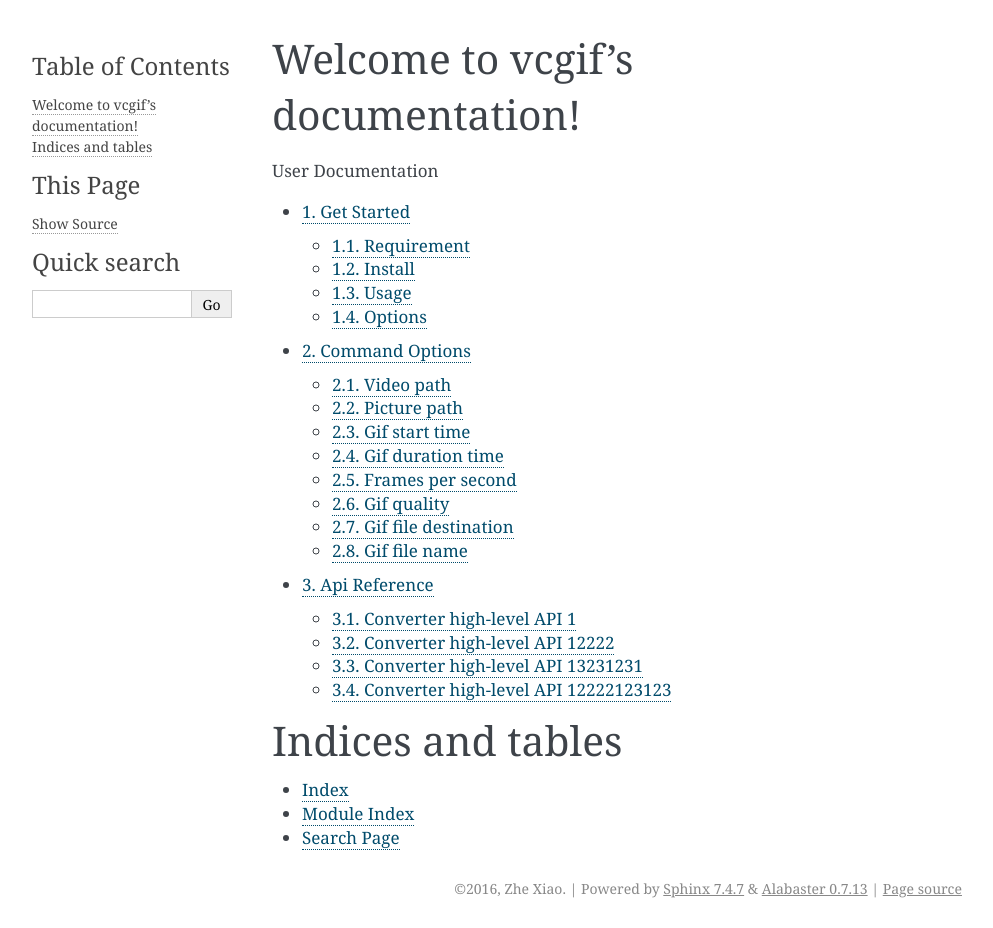
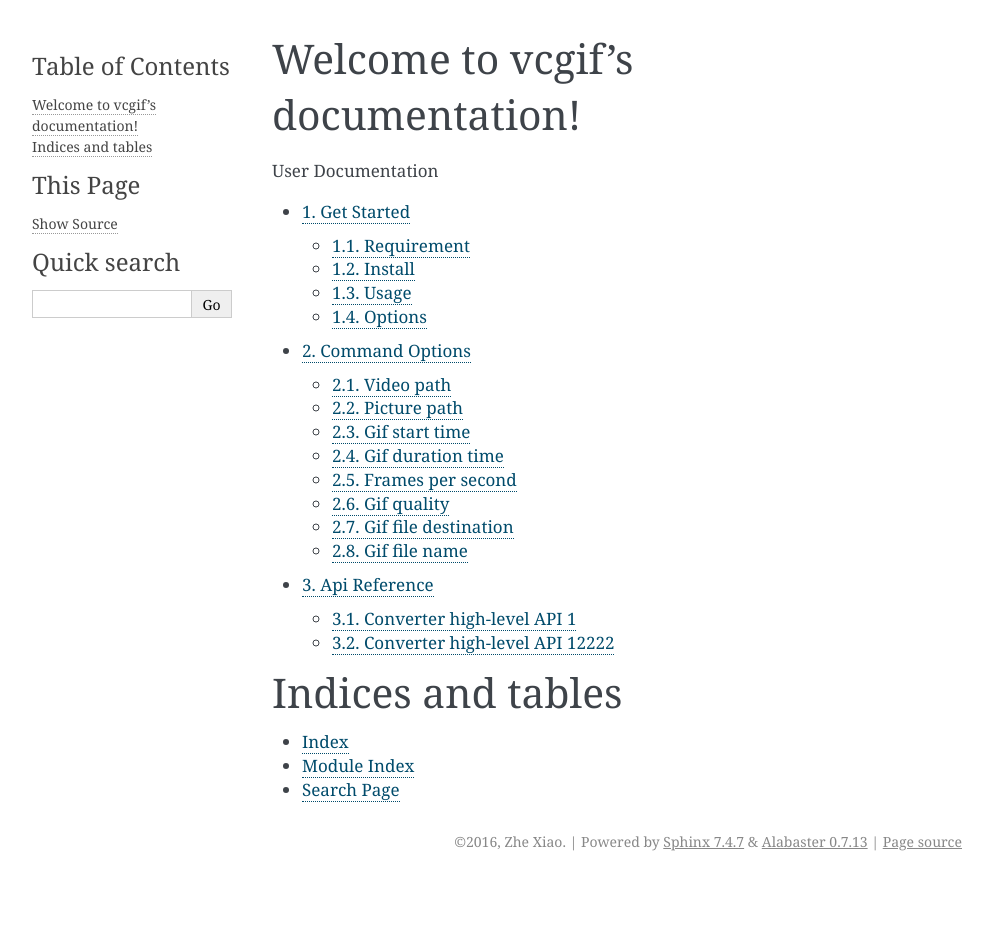
Before and after one commit to BACKORG/vcgif, a Sphinx documentation site: the page built from docs/index.rst, in a window 1280 px wide. Shown: the whole page, without its empty margins (148-1141 px from the left). Built offline with Sphinx 7.4.7, drawn with Linux system fonts in a browser that asks for light colours; after the commit the page ends 900 px from its top, so only the background shows below that.

```diff
--- a/docs/api_ref.rst
+++ b/docs/api_ref.rst
@@ -12,15 +12,3 @@ Converter high-level API 12222
 
 .. automodule:: vcgif.ZVideo
     :members:
-
-Converter high-level API 13231231
----------------------------------
-
-.. autoclass:: vcgif.ZVideo.ZVideo
-    :members:
-
-Converter high-level API 12222123123
-------------------------------------
-
-.. autoclass:: vcgif.ZVideo
-    :members:
--- /dev/null
+++ b/vcgif/__init__.py
@@ -0,0 +1 @@
+from vcgif.ZVideo import ZVideo
```
Also changed, not shown: other parts of docs/api_ref.rst (+1 -1 lines).
